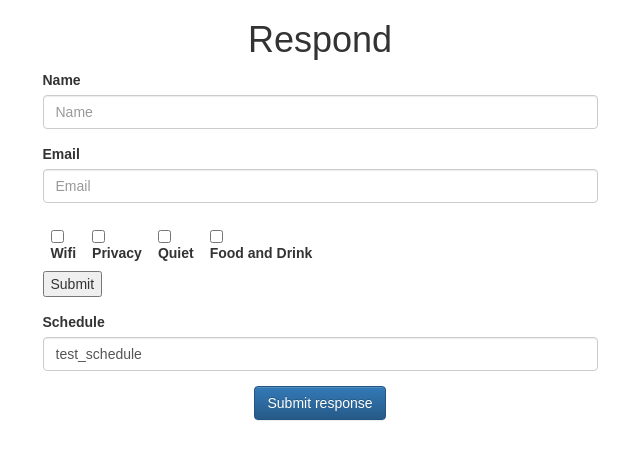
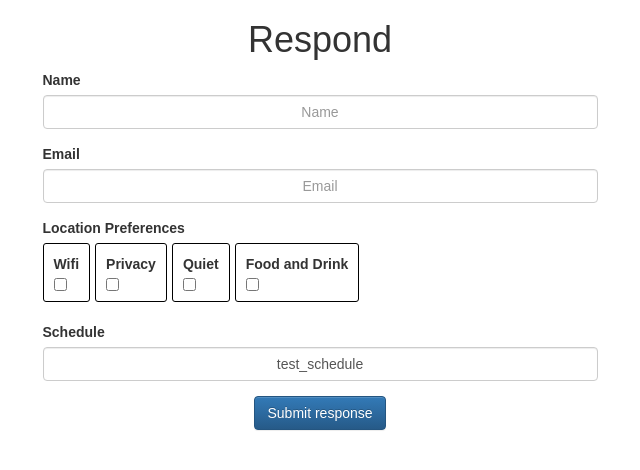
Before and after one commit to EZPick/EasyPick, a React (Create React App) app in the folder client/: page /respond/1 in a window 1280 px wide. Shown: the top 470 px of the page, without its empty margins (320-960 px from the left). Built offline with nearby package versions, Linux system fonts and the light colour scheme.

Commit message:
revision for location view so it looks presentable inside the other view

```diff
--- a/client/src/Components/Location/Location.css
+++ b/client/src/Components/Location/Location.css
@@ -1,5 +1,11 @@
-.item {
+.form-item {
   display: inline-block;
-  margin: 5px;
-  padding: 3px;
+  border: 1px solid black;
+  padding: 10px;
+  margin-right: 5px;
+  border-radius: 3px;
 }
+
+input {
+  text-align: center;
+}
--- a/client/src/Components/Location/Location.js
+++ b/client/src/Components/Location/Location.js
@@ -22,21 +22,31 @@ class Location extends Component {
 
   render() {
     return (
-      <div ref="outputDiv">
+      <div ref="form-group">
+        <label>Location Preferences</label>
         <form ref="form" onSubmit={this.handleSubmit}>
-          <label className="item">
-            <input id="wifi" type="checkbox" onChange={this.handleChange} /> Wifi
-          </label>
-          <label className="item">
-            <input id="privacy" type="checkbox" onChange={this.handleChange} /> Privacy
-          </label>
-          <label className="item">
-            <input id="quiet" type="checkbox" onChange={this.handleChange} /> Quiet
-          </label>
-          <label className="item">
-            <input id="foodAndDrink" type="checkbox" onChange={this.handleChange} /> Food and Drink
-          </label>
-          <input type="submit" value="Submit" />
+          <table>
+            <tbody>
+              <tr>
+                <label className="form-item">
+                  Wifi
+                  <input id="wifi" type="checkbox" className="locationCheckBox" onChange={this.handleChange} />
+                </label>
+                <label className="form-item">
+                  Privacy
+                  <input id="privacy" type="checkbox" className="locationCheckBox" onChange={this.handleChange} />
+                </label>
+                <label className="form-item">
+                  Quiet
+                  <input id="quiet" type="checkbox" className="locationCheckBox" onChange={this.handleChange} />
+                </label>
+                <label className="form-item">
+                  Food and Drink
+                  <input id="foodAndDrink" type="checkbox" className="locationCheckBox" onChange={this.handleChange} />
+                </label>
+              </tr>
+            </tbody>
+          </table>
         </form>
       </div>
     );
```
